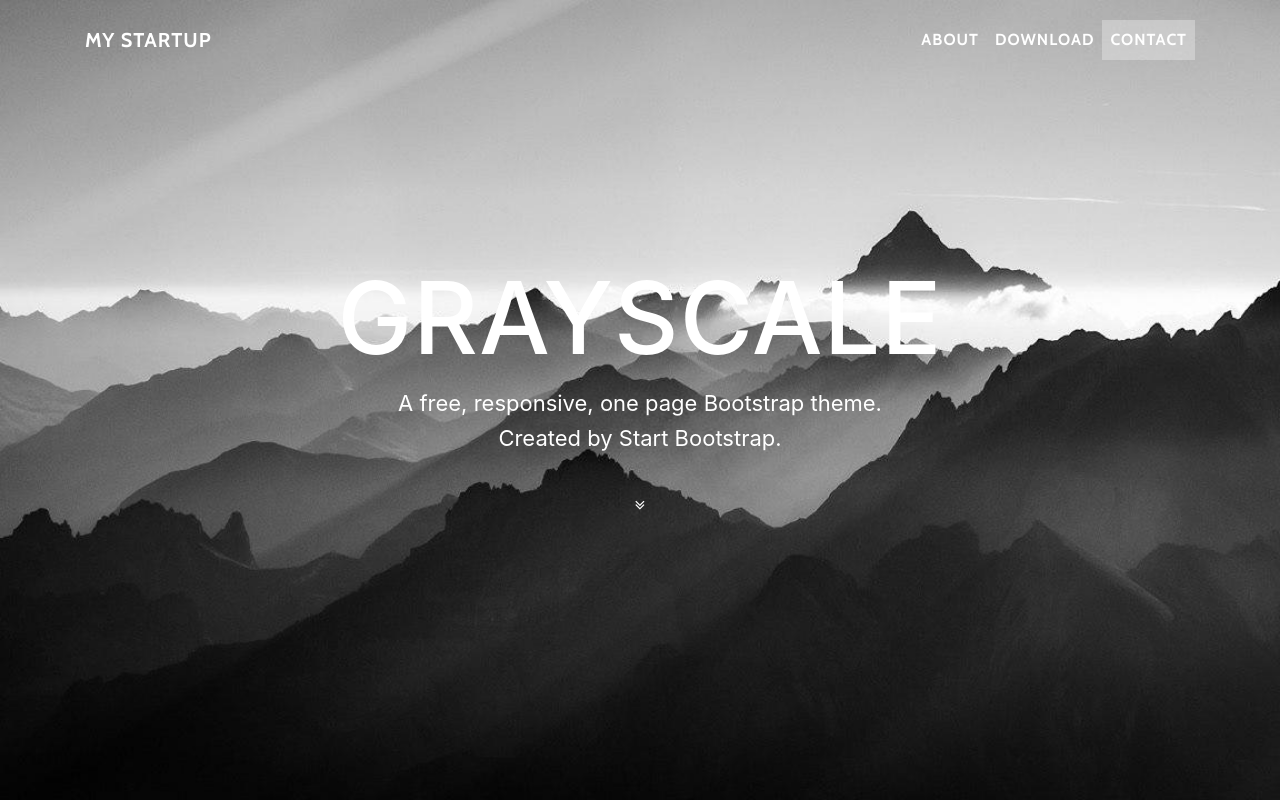
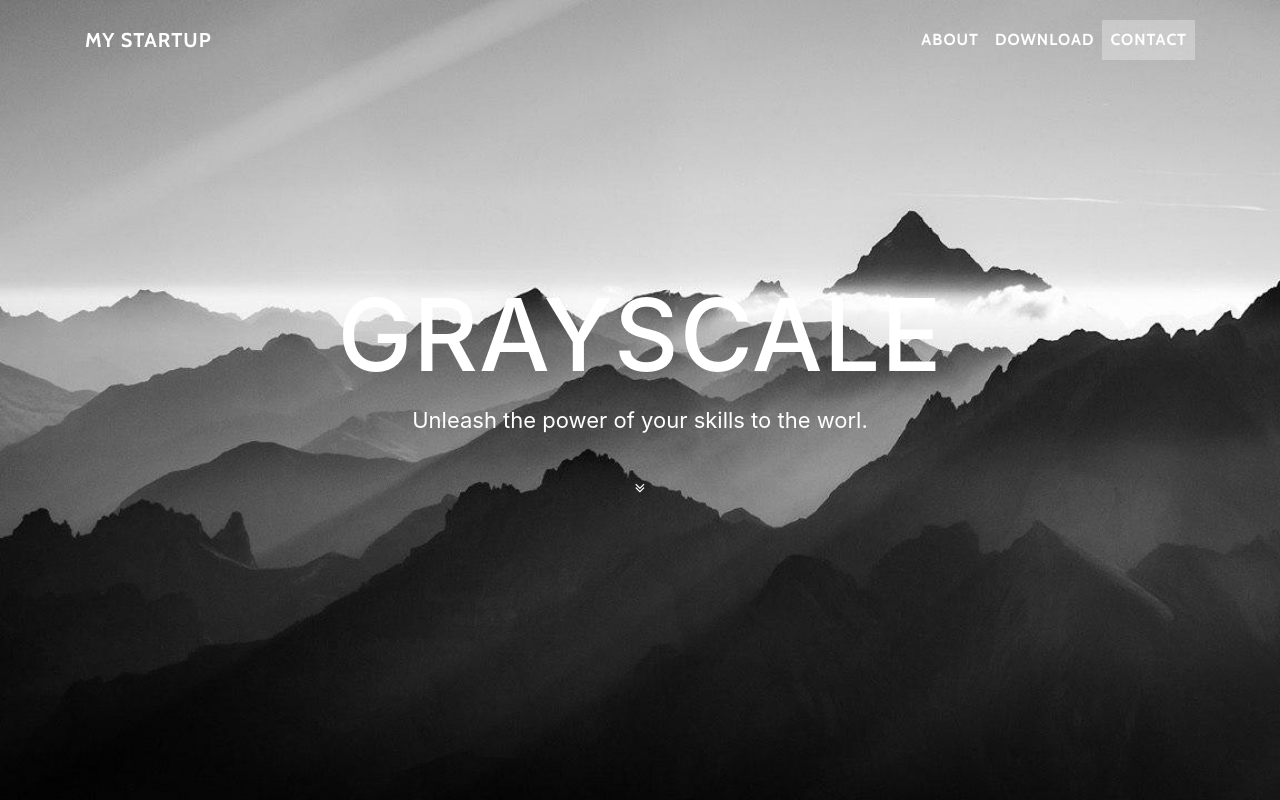
Before and after one commit to ilyeshammadi/my-startup, a website with bundled scripts: page static/index.html in a window 1280 px wide. Shown: the top 800 px of the page. Built offline with nearby package versions, Linux system fonts and the light colour scheme.

Commit message:
Change the header text ref T3

```diff
--- a/static/index.html
+++ b/static/index.html
@@ -56,8 +56,7 @@
           <div class="row">
             <div class="col-lg-8 mx-auto">
               <h1 class="brand-heading">Grayscale</h1>
-              <p class="intro-text">A free, responsive, one page Bootstrap theme.
-                <br>Created by Start Bootstrap.</p>
+              <p class="intro-text">Unleash the power of your skills to the worl.</p>
               <a href="#about" class="btn btn-circle js-scroll-trigger">
                 <i class="fa fa-angle-double-down animated"></i>
               </a>
```
